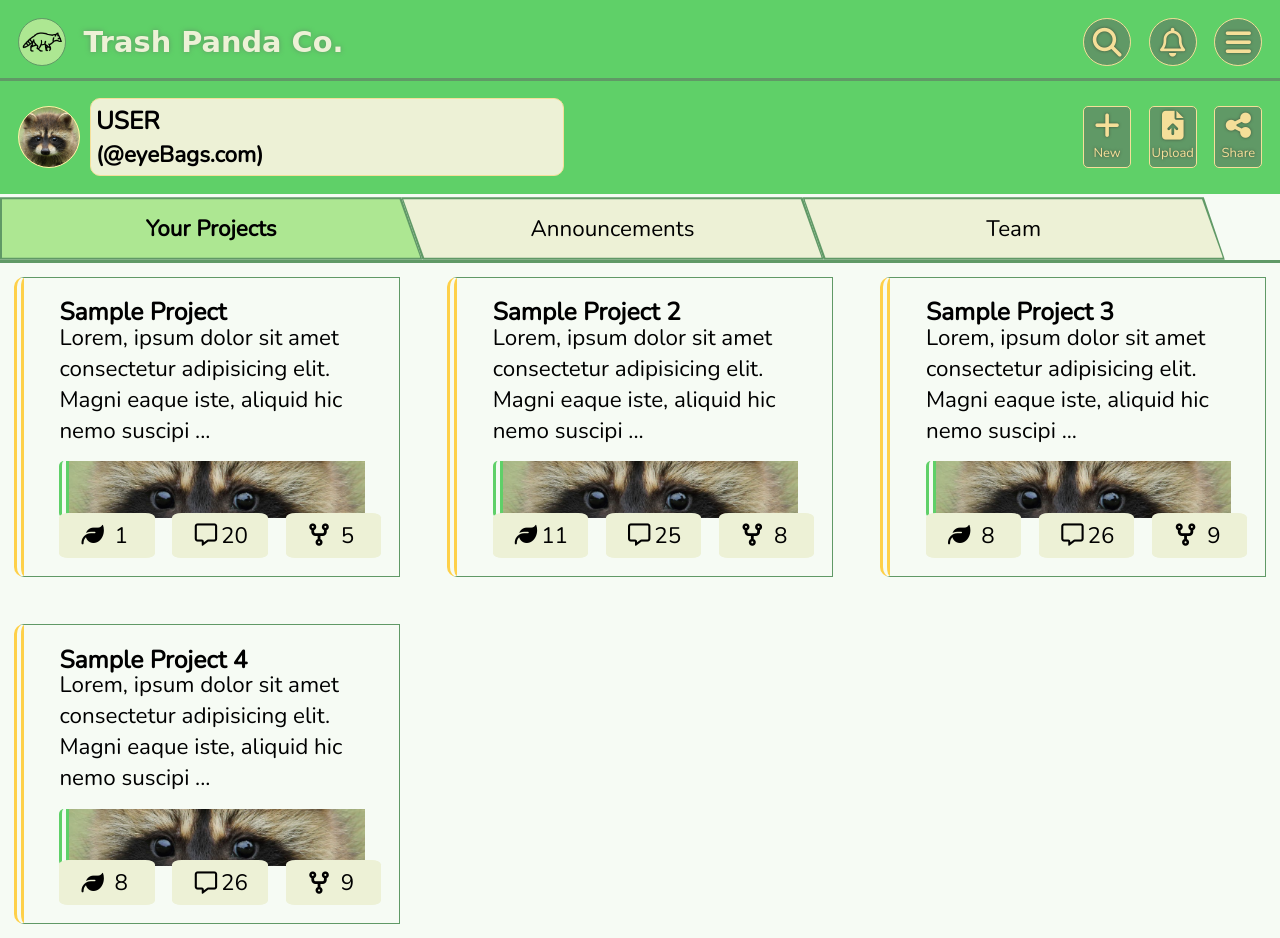
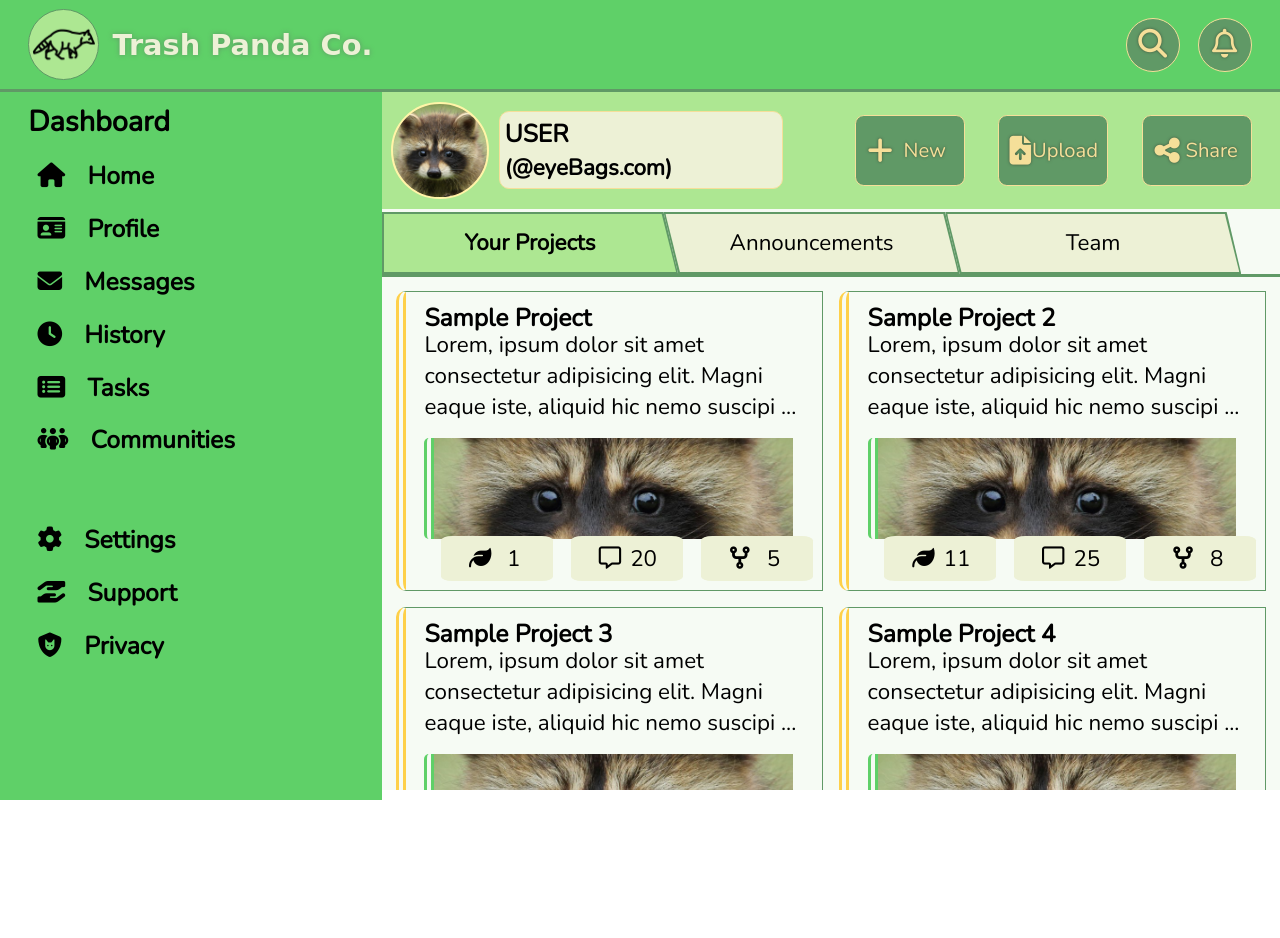
Before and after one commit to makieldeviso/admin-dashboard, a plain HTML site: page index.html in a window 1280 px wide. After the commit the page ends 800 px from the top, so only its background shows below. Drawn offline with nearby package versions, Linux system fonts and the light colour scheme; a web font is replaced by a local one.

Commit message:
Adds more responsive design

```diff
--- a/index.html
+++ b/index.html
@@ -148,10 +148,6 @@
         </div>
 
 
-
-
-
-
         <section id="content-dash">
 
             <section id="projects" data-page="projects">
@@ -168,27 +164,11 @@
             <section id="team" data-page="team" class="swiped">
                 <!-- <h3>Team</h3> -->
             </section>
-
-
         </section>
 
 
         <div id="modal-container"></div>
-
-
-
-
-
-
-
-
-
-
-
-
-        <section id="community">
-
-        </section>
+        <!-- <section id="community"></section> -->
     </div>
 </body>
 </html>
--- a/main.js
+++ b/main.js
@@ -778,25 +778,6 @@ function addMember(teamArray) {
 }
 // Adds Member Function (end) ----
 
-
-
-
-
-
-
-
-
-
-
-
-
-
-
-
-
-
-
-
 // Expands and close Modal (start) -------
 function expandModal() {
     let detailsId = this.getAttribute("data-id");
@@ -811,3 +792,22 @@ function closeModal() {
     thisModal.close();
 }
 // Expands and close Modal (end) -------
+
+
+
+// Content dash re-position
+
+const body = document.querySelector("body");
+const menuContainer = document.querySelector("div#menu");
+const dashContainer = document.querySelector("div#dash-container");
+
+window.addEventListener("resize", reposition);
+window.addEventListener("load", reposition);
+
+function reposition(event) {
+    if (window.innerWidth > 768) {
+        menuContainer.appendChild(contentDash);
+    } else if (window.innerWidth <= 768){
+        dashContainer.insertBefore(contentDash, modalContainer);
+    }
+}
--- a/style.css
+++ b/style.css
@@ -127,9 +127,9 @@ div#options-icons button { /* buttons*/
 /* div#sub-header (start) !!!!!!!!!!!!!*/
 section#sub-header {
     width: 100%;
-    background-color: var(--dark-green);
+    background-color: var(--dark-green-contrast);
     display: grid;
-    grid-template-columns: 1.5fr 1fr;
+    grid-template-columns: 1fr 1fr;
     grid-template-areas:
         "profiler actions";
     align-items: center;
@@ -197,20 +197,27 @@ div#user-detail h3 {
 /* div#actions (start) ---------------------- */
 div#actions {
     grid-area: actions;
-    justify-self: end;
+    justify-self: center;
+    width: 100%;
 }
 
 ul#action-buttons {
     list-style-type: none;
+    display: grid;
+    grid-template-columns: repeat(3, 1fr);
+    width: 100%;
+}
+
+ul#action-buttons li {
+    width: 100%;
     display: flex;
-    gap: calc(5px + 1vw);
-    flex-wrap: wrap;
+    justify-content: flex-end;
 }
 
 ul#action-buttons button {
-    width: var(--icon-main-size);
+    min-width: 50px;
+    width: 75%;
     height: calc(var(--icon-main-size) * 1.3);
-    padding: 5px 1px;
     border: 1px solid var(--yellow-contrast);
     border-radius: 5px;
     font-size: var(--brand-font-size);
@@ -218,19 +225,18 @@ ul#action-buttons button {
     color: var(--yellow-contrast);
     text-shadow: 0 0 3px var(--dark-base);
 
-    display: flex;
-    flex-direction: column;
-    align-items:center;
-    justify-content: flex-end;
-    gap: 5px;
+    display: grid;
+    grid-template-rows: 1fr 1fr;
+    justify-content: center;
+    align-items: end;
+    padding: calc(var(--common-padding) * 0.5);
 }
 
 ul#action-buttons button span {
-    font-size: calc(var(--brand-font-size) * 0.45);
+    font-size: calc(var(--brand-font-size) * 0.6);
 }
 
 /* div#actions (end) */
-
 
 
 /* section#sidebar (start) !!!!!!!! */
@@ -577,6 +583,10 @@ div#projects-grid div[data-class="project-box"] button span {
 
 
 /* Modal styling (start) */
+div#modal-container {
+    width: 0;
+}
+
 dialog.projectModal, dialog.announceModal {
     margin: auto;
     min-width: 250px;
@@ -1007,3 +1017,188 @@ button[data-message="message"]:active {
         transform: scale(1);
 }
 }
+
+/* tablet */
+@media only screen and (min-width: 769px) {
+    :root {
+        --sidebar-width: 100%;
+        /* --header-bar-height: 5vh; */
+    }
+
+    div#menu {
+        display: grid;
+        grid-template-columns: max-content 1fr;
+        /* grid-template-rows:
+            minmax(5vh, max-content)
+            minmax(8vh, min-content)
+            5vh
+            1fr; */
+       grid-template-rows:
+            max-content
+            max-content
+            max-content
+            1fr;
+        grid-template-areas:
+            "sidebar header header"
+            "sidebar sub-header sub-header"
+            "sidebar divider divider"
+            "sidebar contentDash contentDash";
+
+            /* gap: 10px; */
+        max-height: 100vh;
+        overflow: hidden;
+    }
+
+    section#header-bar {
+        grid-area: header;
+        position: unset;
+        height: max-content;
+    }
+
+    section#sub-header {
+        padding: var(--common-padding);
+    }
+
+    div#hamburger {
+       display: none;
+        /* display: none; */
+    }
+
+    div#brand{
+        visibility: hidden;
+    }
+
+
+    section#content-divider {
+        grid-area: divider;
+        height: 100%;
+    }
+
+    section#content-divider.fixed {
+        position: unset;
+    }
+
+
+    section#sidebar {
+        grid-area: sidebar;
+        width: var(--sidebar-width);
+        position: relative;
+        height: 100vh;
+        background-color: var(--dark-green);
+    }
+
+    section#sidebar.hidden {
+        transform: translateX(0);
+    }
+
+    div#brand2 {
+        /* min-width: max-content; */
+        grid-template-columns: max-content max-content;
+        width: var(--sidebar-width);
+        height: max-content;
+        border-bottom: 3px solid var(--bamboo-green);
+        gap: calc(1px + 1vw);
+    }
+
+    section#sidebar button#exit-side {
+        display: none;
+    }
+
+    section#sidebar h3{
+        width: var(--sidebar-width);
+    }
+
+    section#sidebar nav {
+        width: var(--sidebar-width);
+    }
+
+    section#content-dash.offset,
+    section#content-dash {
+        grid-area: contentDash;
+        padding-top: calc(1px + 1vw);
+        margin-bottom: var(--common-margin);
+        min-width: unset;
+        /* max-height: 50vh; */
+        height: 98%;
+        overflow-y: scroll;
+    }
+
+    div#projects-grid {
+        grid-template-columns: repeat(auto-fit, minmax(300px, 1fr));
+        gap: var(--common-margin);
+    }
+}
+
+@media only screen and (min-width: 1024px) {
+    :root {
+        --common-padding: calc(3px + 0.5vw);
+        --icon-main-size: calc(35px + 1.5vw);
+        /* --icon-main-size: calc(100px + 1vw); */
+    }
+
+    section#header-bar {
+        padding-right: calc(var(--common-padding) * 3);
+    }
+
+    /* div#brand {
+        visibility: unset;
+    } */
+
+    div#brand2,
+    section#sidebar h3,
+    section#sidebar nav {
+        padding-left: calc(var(--common-padding) * 3);
+    }
+
+    img#icon-logo, img#icon-logo2 {
+        width: calc(var(--icon-main-size) * 1.3);
+        height: calc(var(--icon-main-size) * 1.3);
+    }
+
+    section#sub-header {
+        padding: calc(var(--common-padding) * 1);
+        grid-template-columns: 1fr 1fr;
+        padding-right: calc(var(--common-padding) * 3);
+    }
+
+    div#profile-picture {
+        width: calc(var(--icon-main-size) * 1.8);
+        height: calc(var(--icon-main-size) * 1.8);
+        border: 2px solid var(--yellow-contrast);
+    }
+
+    div#actions {
+        justify-self: center;
+        width: 100%;
+    }
+
+    /* ul#action-buttons {
+        display: grid;
+        grid-template-columns: repeat(3, 1fr);
+        width: 100%;
+
+    } */
+
+    /* ul#action-buttons li {
+        width: 100%;
+        display: flex;
+        justify-content: flex-end;
+    } */
+
+    ul#action-buttons button {
+        min-width: 110px;
+        width: 75%;
+        grid-template-columns: 1fr 2fr;
+        grid-template-rows: 1fr;
+        padding: var(--common-padding);
+        align-items: center;
+        border-radius: calc(5px + 0.3vw);
+    }
+
+    ul#action-buttons button span {
+        font-size: calc(var(--content-main-font-size) * 0.9);
+    }
+
+
+
+}
```
